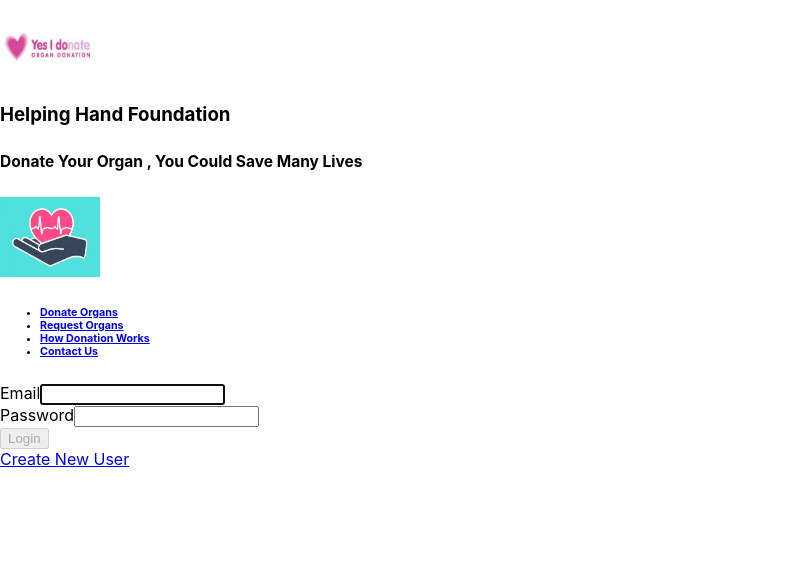
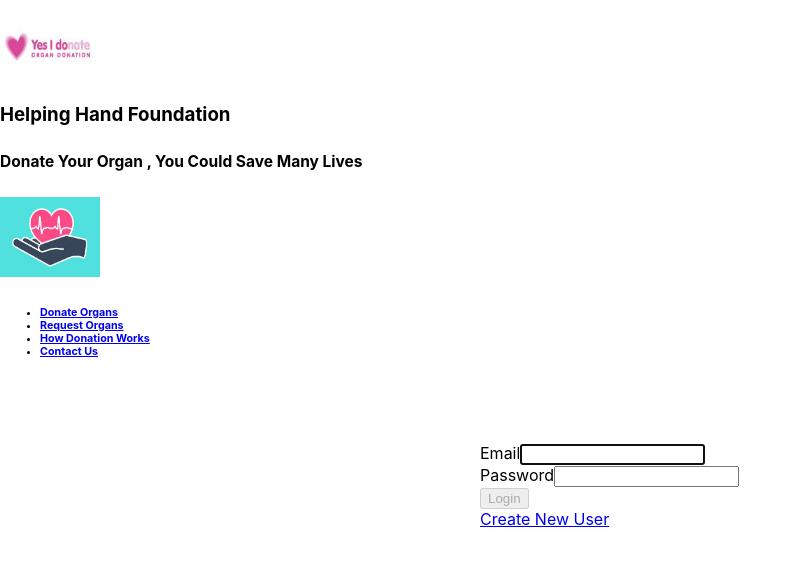
Before and after one commit to ChamakaZee/SLDoners, a React (Create React App) app in the folder frontend/: page /home in a window 1280 px wide. Shown: the top 566 px of the page, without its empty margins (0-802 px from the left). Built offline with nearby package versions, Linux system fonts and the light colour scheme.

Commit message:
Fix styles

```diff
--- a/frontend/src/index.css
+++ b/frontend/src/index.css
@@ -44,3 +44,14 @@ code {
 .full-height{
   height: 100vh;
 }
+
+@media all and (min-width: 480px) {
+  .Login {
+    padding: 60px 0;
+  }
+
+  .Login form {
+    margin: 0 auto;
+    max-width: 320px;
+  }
+}
```
